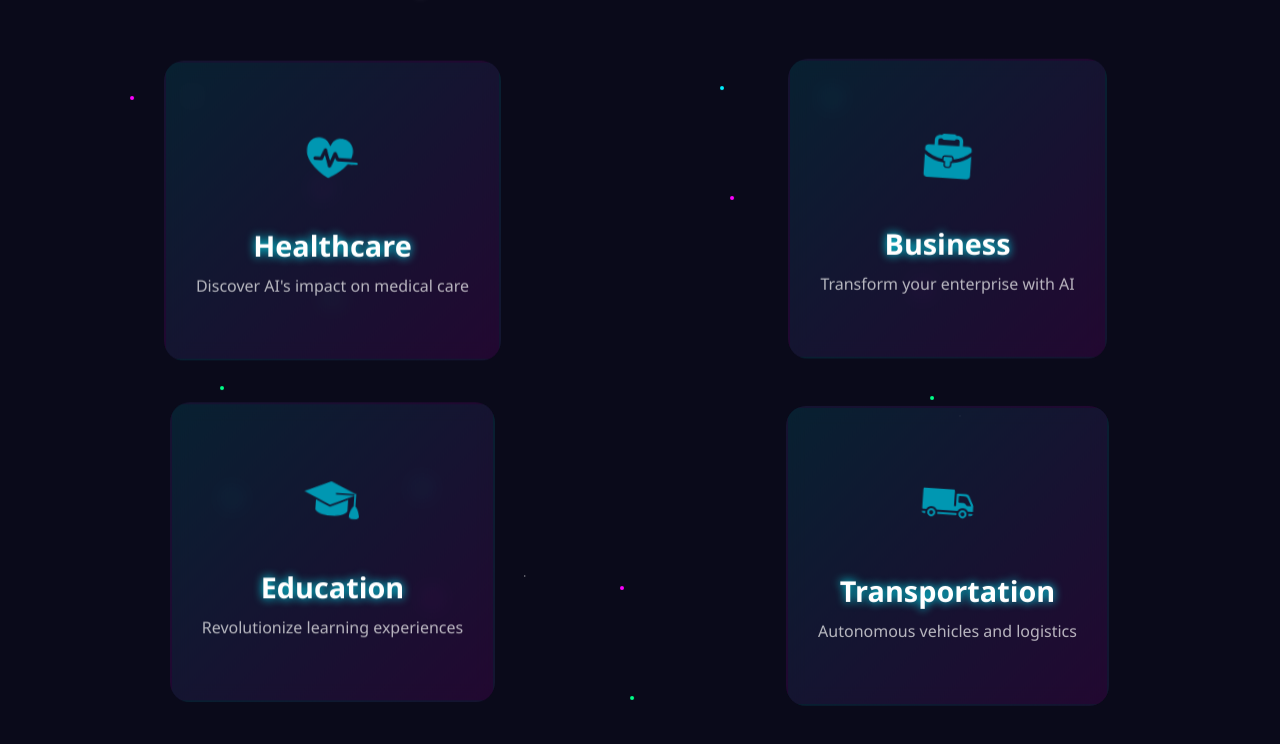
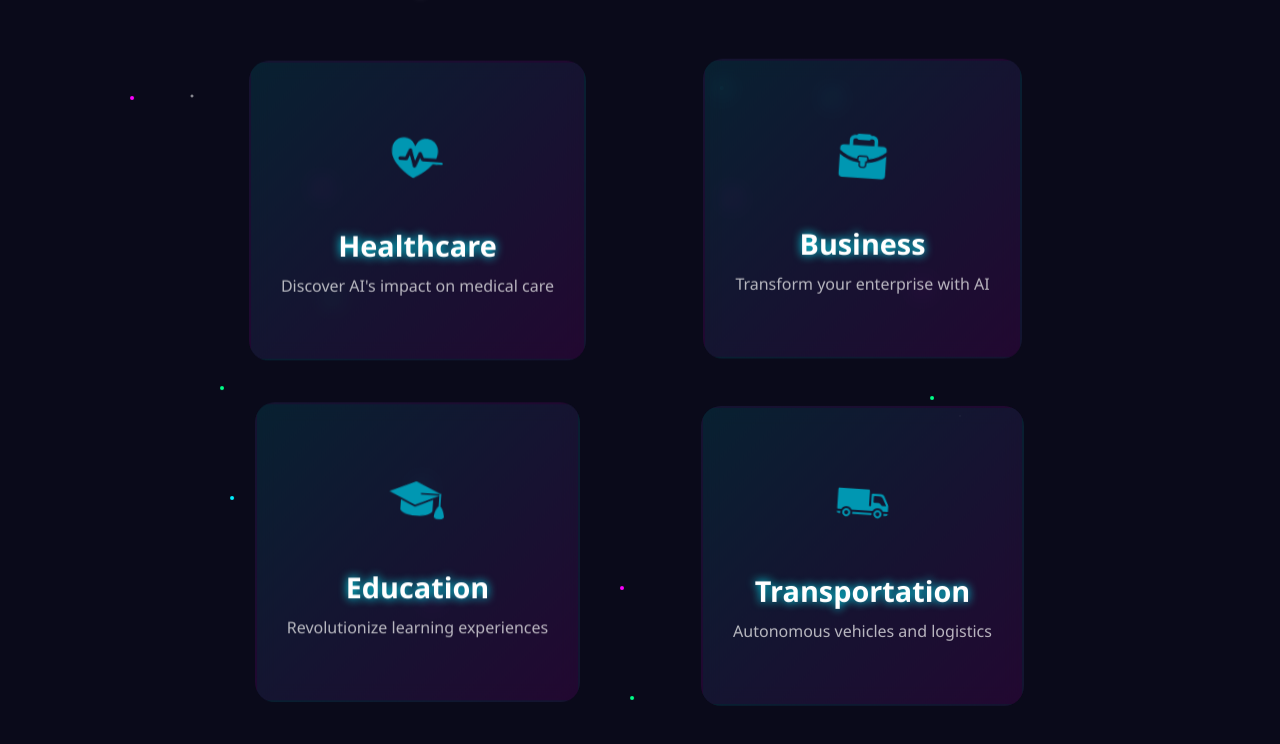
Before and after one commit to yaraabdullah/ai-use-cases, a plain HTML site: page index.html in a window 1280 px wide. Shown: the part 184-928 px from the top of the page. Drawn offline with Linux system fonts and the light colour scheme.

Commit message:
update the space

```diff
--- a/styles.css
+++ b/styles.css
@@ -191,6 +191,9 @@ body {
     grid-template-columns: repeat(2, minmax(280px, 1fr));
     gap: 30px;
     padding: 20px;
+    /* Keep the grid itself a bit narrower so columns sit closer together */
+    max-width: 900px;
+    margin: 0 auto;
     /* Center the 2-column grid in the middle horizontally */
     justify-content: center;
     justify-items: center;
```
